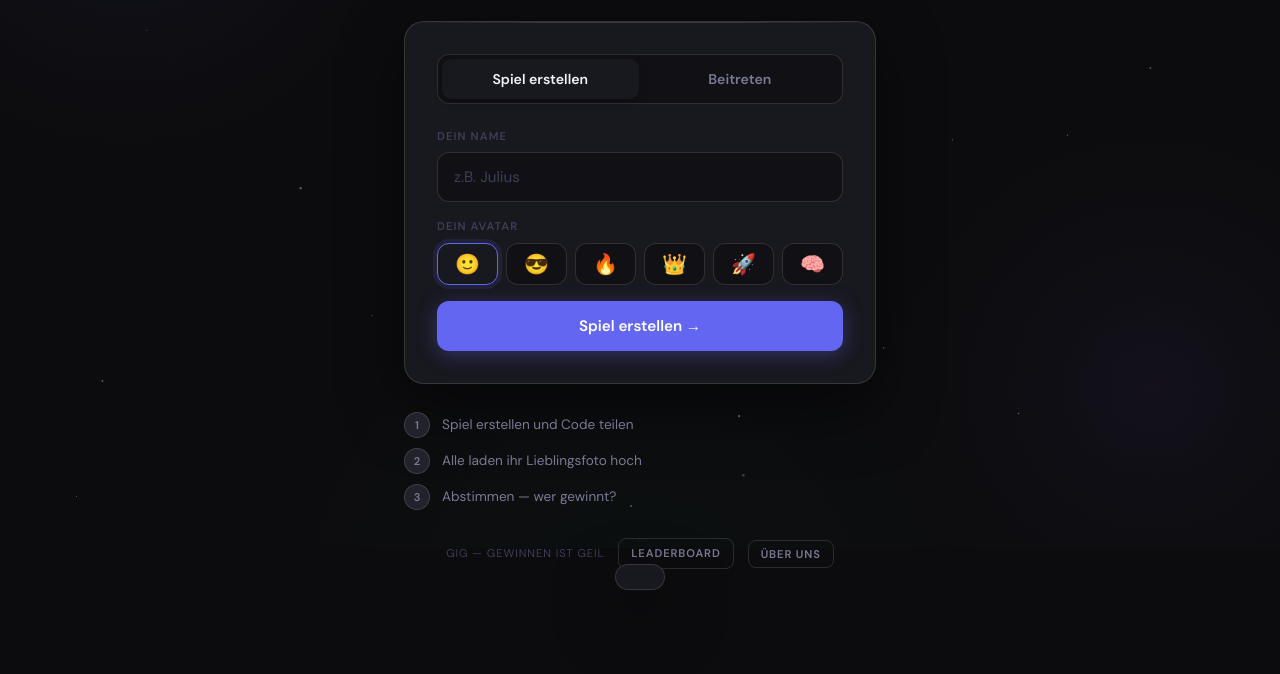
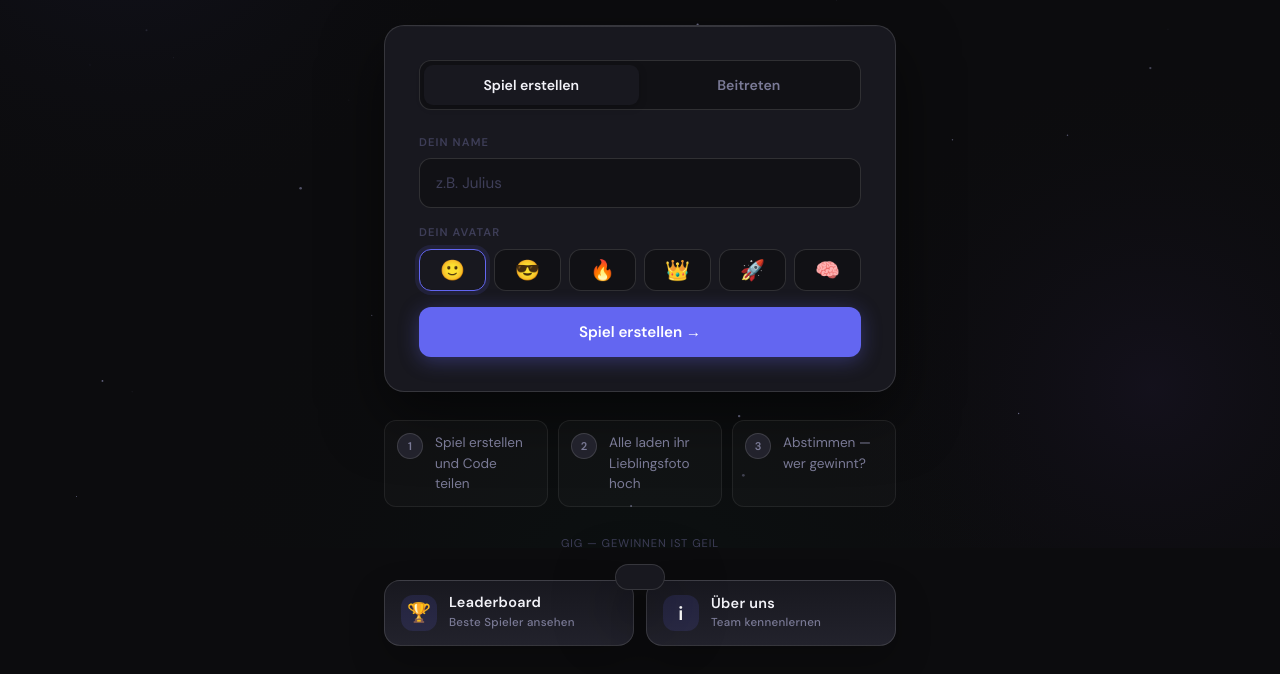
Before and after one commit to Juliuss-ctrl/rathering-game, a website: page public/index.html in a window 1280 px wide. Shown: the part 252-926 px from the top of the page. Before the commit the page ends 845 px from the top, so only its background shows below. Drawn offline with nearby package versions, Linux system fonts and the light colour scheme; no server answers; animation ran at ten frames a second; a web font is replaced by a local one.

Commit message:
design überarbeitung

```diff
--- a/public/index.html
+++ b/public/index.html
@@ -7,13 +7,36 @@
   <link rel="stylesheet" href="style.css">
   <style>
     body { display:flex; align-items:center; justify-content:center; min-height:100vh; }
-    .wrap { position:relative; z-index:1; width:100%; max-width:520px; padding:24px; display:flex; flex-direction:column; align-items:center; gap:28px; }
+    .wrap { position:relative; z-index:1; width:100%; max-width:560px; padding:28px 24px; display:flex; flex-direction:column; align-items:center; gap:28px; }
     .hero { text-align:center; width:100%; }
-    .card-body { padding:32px; width:100%; }
+    .card-body { padding:34px; width:100%; }
     .panel { display:none; flex-direction:column; gap:16px; }
     .panel.active { display:flex; }
-    .steps { display:flex; flex-direction:column; gap:10px; width:100%; }
+    .steps { display:grid; grid-template-columns:repeat(3,1fr); gap:10px; width:100%; }
+    .step-item { align-items:flex-start; background:rgba(255,255,255,0.025); border:1px solid var(--border); border-radius:var(--r); padding:12px; min-height:86px; }
     .footer-text { font-size:0.7rem; color:var(--text3); letter-spacing:0.08em; text-transform:uppercase; }
+    .home-actions { width:100%; display:grid; grid-template-columns:1fr 1fr; gap:12px; }
+    .home-action {
+      min-height:64px;
+      border-radius:16px;
+      border:1px solid var(--border2);
+      background:linear-gradient(180deg,var(--surface) 0%,var(--surface2) 100%);
+      color:var(--text);
+      box-shadow:0 16px 36px rgba(0,0,0,0.22);
+      font-size:0.9rem;
+      letter-spacing:0.02em;
+      text-transform:none;
+      padding:14px 16px;
+      display:flex;
+      align-items:center;
+      justify-content:flex-start;
+      gap:12px;
+      text-align:left;
+    }
+    .home-action:hover { border-color:var(--accent); background:var(--surface2); color:var(--text); transform:translateY(-2px); box-shadow:0 20px 44px rgba(99,102,241,0.18); }
+    .home-action-icon { width:36px; height:36px; border-radius:12px; display:flex; align-items:center; justify-content:center; background:rgba(99,102,241,0.14); color:#fff; font-size:1.2rem; flex-shrink:0; }
+    .home-action-title { display:block; font-weight:700; line-height:1.1; }
+    .home-action-sub { display:block; margin-top:3px; font-size:0.72rem; color:var(--text2); font-weight:500; }
     .code-input { text-align:center; letter-spacing:0.16em; font-weight:600; font-size:1.05rem; text-transform:uppercase; }
     #about-overlay { display:none; position:fixed; inset:0; z-index:2000; background:rgba(0,0,0,0.75); backdrop-filter:blur(10px); align-items:center; justify-content:center; padding:20px; }
     #about-box { background:var(--surface); border:1px solid var(--border2); border-radius:var(--r2); padding:48px; max-width:780px; width:100%; max-height:92vh; overflow-y:auto; position:relative; box-shadow:0 40px 80px rgba(0,0,0,0.6); animation:modal-in 0.3s cubic-bezier(0.34,1.56,0.64,1); }
@@ -26,6 +49,13 @@
     .member-name { font-weight:600; color:var(--text); font-size:1.05rem; }
     .member-desc { font-size:0.88rem; color:var(--text2); line-height:1.5; }
     .member-card.sick { opacity:0.55; }
+    @media(max-width:620px){
+      .wrap { padding:24px 18px; }
+      .card-body { padding:26px; }
+      .steps { grid-template-columns:1fr; }
+      .step-item { min-height:auto; align-items:center; }
+      .home-actions { grid-template-columns:1fr; }
+    }
   </style>
 </head>
 <body>
@@ -151,8 +181,23 @@
 
   <div style="display:flex;align-items:center;justify-content:center;gap:14px;flex-wrap:wrap;" class="fade-in">
     <span class="footer-text">GIG — Gewinnen ist Geil</span>
-    <a class="btn btn-ghost" href="/leaderboard.html" style="font-size:0.7rem;letter-spacing:0.08em;text-transform:uppercase;padding:6px 12px;border-radius:8px;">Leaderboard</a>
-    <button onclick="openAbout()" style="background:transparent;border:1px solid var(--border2);border-radius:8px;color:var(--text2);font-family:var(--font);font-size:0.7rem;font-weight:600;letter-spacing:0.08em;text-transform:uppercase;padding:6px 12px;cursor:pointer;transition:all 0.15s;">Über uns</button>
+  </div>
+
+  <div class="home-actions fade-in" style="animation-delay:0.25s;">
+    <a class="btn home-action" href="/leaderboard.html">
+      <span class="home-action-icon">🏆</span>
+      <span>
+        <span class="home-action-title">Leaderboard</span>
+        <span class="home-action-sub">Beste Spieler ansehen</span>
+      </span>
+    </a>
+    <button class="btn home-action" onclick="openAbout()">
+      <span class="home-action-icon">i</span>
+      <span>
+        <span class="home-action-title">Über uns</span>
+        <span class="home-action-sub">Team kennenlernen</span>
+      </span>
+    </button>
   </div>
 </div>
 
```
